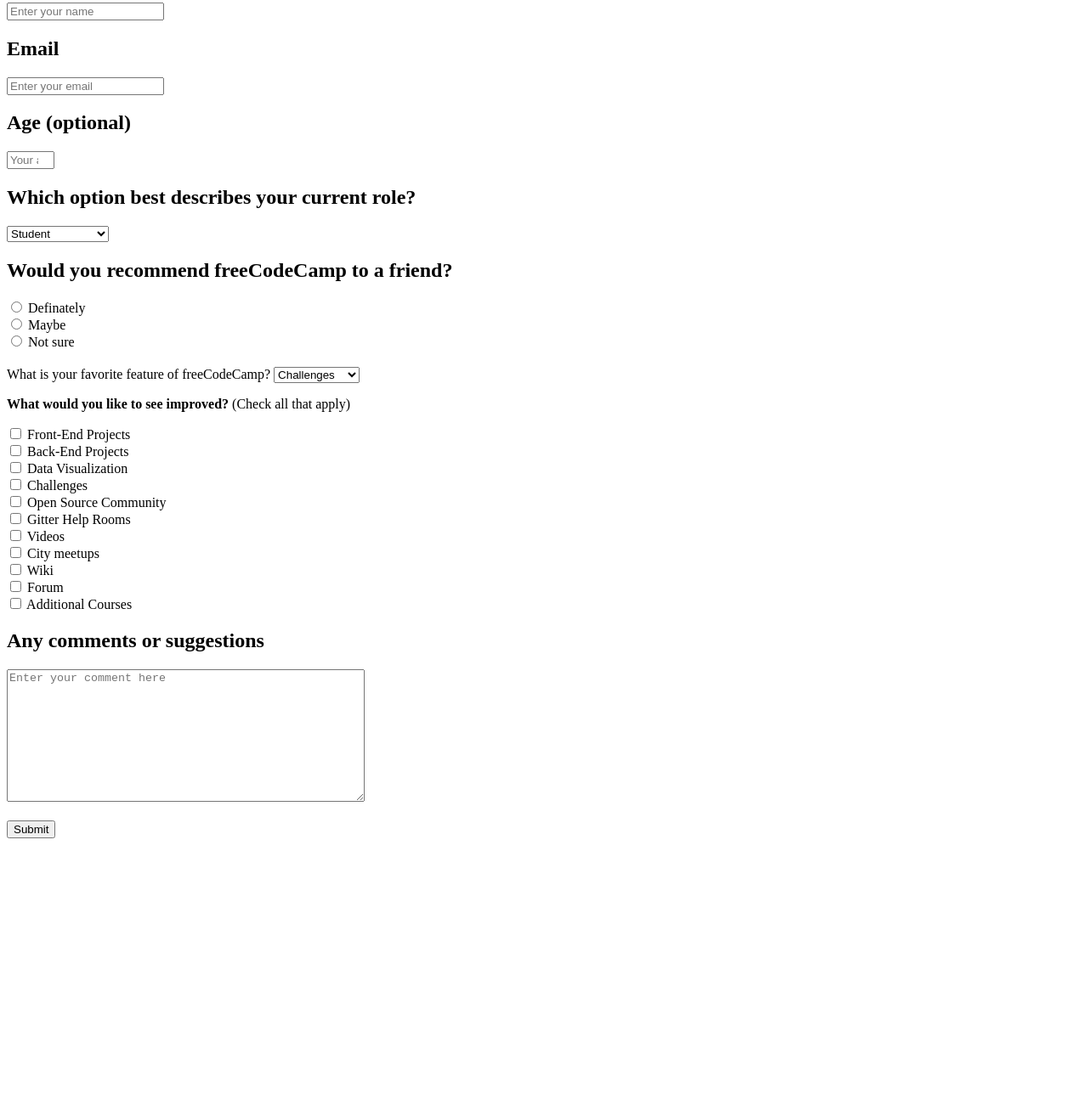
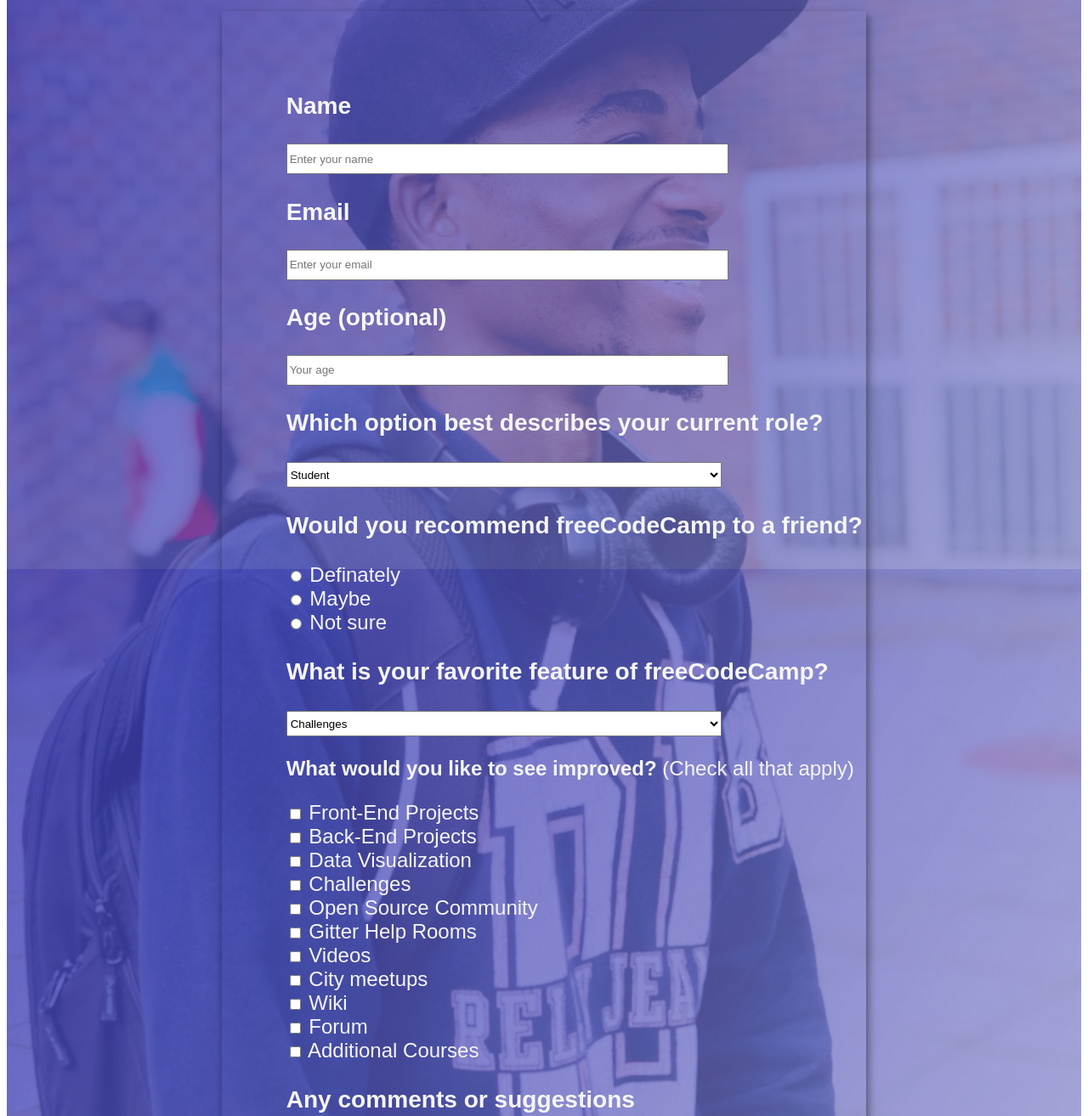
Before and after one commit to tinatsina/duo_finale, a plain HTML site: page index.html in a window 1280 px wide. Shown: the part 162-1476 px from the top of the page at 85% size. Before the commit the page ends 1157 px from the top, so only its background shows below. Drawn offline with Linux system fonts and the light colour scheme.

Commit message:
Final commit and we are done

```diff
--- a/css/style.css
+++ b/css/style.css
@@ -0,0 +1,58 @@
+#main-container
+{
+    margin: 0;
+    width: 100%;
+    align-items: center;
+    text-align: center;
+    background-image: linear-gradient(120deg,rgba(53, 53, 180, 0.8),rgba(136,136,206,0.7)), url("../img/001.jpeg");
+    background-repeat: no-repeat;
+    background-attachment: fixed;
+    background-size: cover;
+    font-family: Arial, Helvetica, sans-serif;
+    color: whitesmoke;
+    font-size: x-large;
+}
+
+#title-section
+{
+    width: 100%;
+    margin: 0;
+}
+
+
+#form-section
+{
+    margin-left: 20%;
+    margin-right: 20%;
+    width: 60%;
+    box-shadow: 2px 5px 10px rgba(0, 0, 0, 0.5);
+}
+
+#form-elements
+{
+    text-align: left;
+    padding-left: 10%;
+}
+
+#submit{
+    text-align: center;
+    height:38px;
+    background:#1de82b;
+    border:0;
+    padding-left: 50px;
+    padding-right:50px;
+    width: 75%;
+    color:#ffffff;
+  }
+
+
+  #name ,#email, #number,#dropdown
+  {
+      width: 75%;
+      height: 30px;
+  }
+
+  #text-box
+  {
+      width: 75%;
+  }
--- a/index.html
+++ b/index.html
@@ -20,21 +20,22 @@
       <div id="form-section">
         <form action="" id="survey-form">
           <div id="form-elements">
-            <h2>
+            <h3>
+              <br><br><br>
               <label for="" id="name-label">Name</label>
-            </h2>
-            <input id="name" type="text" placeholder="Enter your name" required>
-            <h2>
+            </h3>
+            <input id="name" type="text" placeholder="Enter your name"  required>
+            <h3>
               <label for="" id="email-label">Email</label>
-            </h2>
+            </h3>
             <input type="email" id="email" placeholder="Enter your email" required>
-            <h2>
+            <h3>
               <label for="" id="number-label">Age (optional)</label>
-            </h2>
+            </h3>
             <input type="number" placeholder="Your age" id="number" min="18" max="99">
-            <h2>
+            <h3>
               Which option best describes your current role?
-            </h2>
+            </h3>
             <select id="dropdown">
               <option id="dropdown">
                 Student
@@ -52,9 +53,9 @@
                 Other
               </option>
             </select>
-            <h2>
+            <h3>
               Would you recommend freeCodeCamp to a friend?
-            </h2>
+            </h3>
             <div id="radio-head">
               <input type="radio" name="qwe" id="recommend1" value="a" > Definately
               <br>
@@ -62,11 +63,11 @@
               <br>
               <input type="radio" name="qwe" id="recommend3" value="c" > Not sure
               <br>
-              <h2>
             </div>
-              What is your favorite feature of freeCodeCamp?
-            </h2>
-            <select name="" id="">
+            <h3>
+              What is your favorite feature of freeCodeCamp? <br>
+            </h3>
+            <select name="" id="dropdown">
               <option id="dropdown">
                 Challenges
               </option>
@@ -105,16 +106,18 @@
             <br>
             <input type="checkbox" name="" id="" value="0"> Additional Courses
             <br>
-            <h2>
+            <h3>
               Any comments or suggestions
-            </h2>
-            <textarea name="" id="" cols="50" rows="10" placeholder="Enter your comment here"></textarea>
+            </h3>
+            <textarea name="" id="text-box" cols="50" rows="10" placeholder="Enter your comment here"></textarea>
             <br>
             <br>
             <button type="submit" id="submit">Submit</button>
+            <br><br><br><br>
           </div>
         </form>
       </div>
+      <br><br><br><br>
     </div>
     <script src="https://cdn.freecodecamp.org/testable-projects-fcc/v1/bundle.js"></script>
     <script  src="js/index.js"></script>
```
Also changed, not shown: img/001.jpeg (added).
